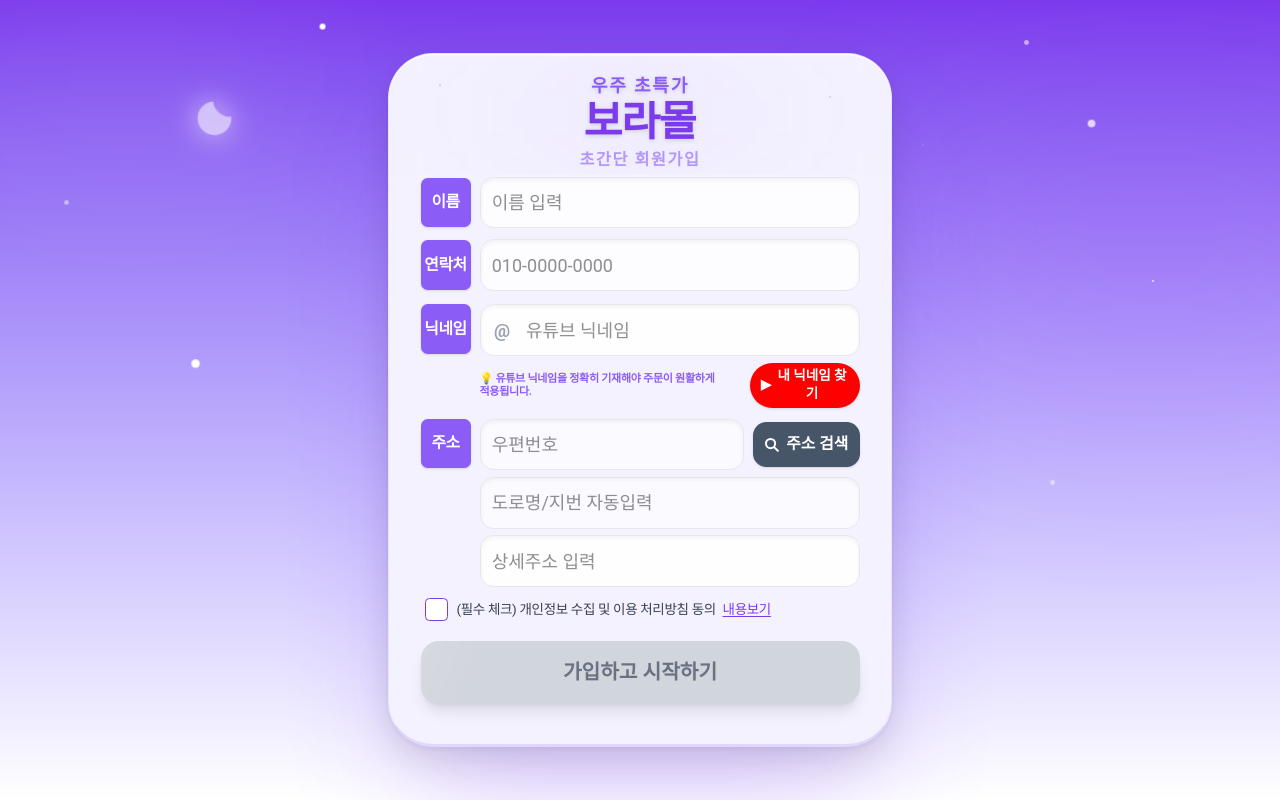
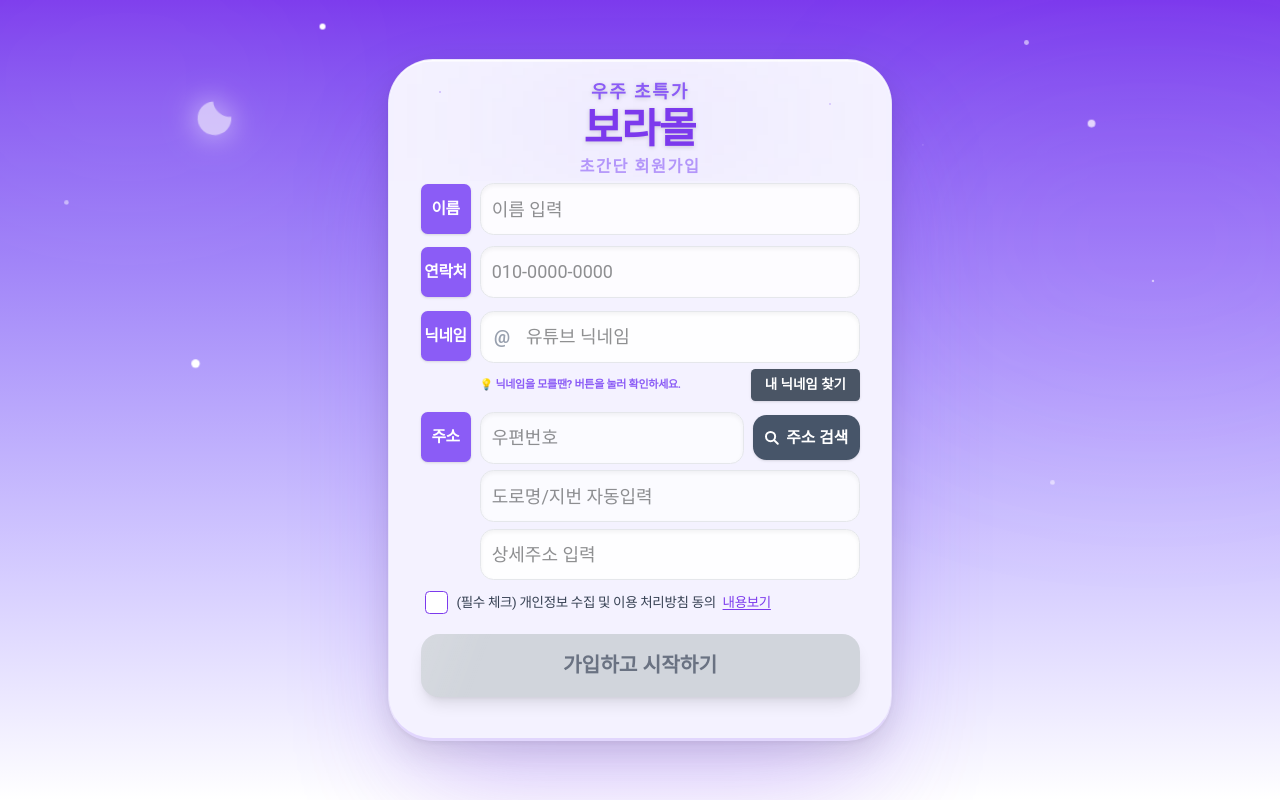
Before and after one commit to dlsekals/boramall, a Next.js app: page / in a window 1280 px wide. Built offline with nearby package versions, Linux system fonts and the light colour scheme; no server answers; the database is empty.

Commit message:
style: refine youtube nickname check button design

```diff
--- a/app/page.tsx
+++ b/app/page.tsx
@@ -472,13 +472,13 @@ function LoginContent() {
                       />
                     </div>
                     <div className="flex flex-col sm:flex-row sm:items-center justify-between gap-1.5 mt-0.5">
-                      <p className="text-[11px] text-[#8b5cf6] font-bold break-keep leading-[1.2] tracking-tight">💡 유튜브 닉네임을 정확히 기재해야 주문이 원활하게 적용됩니다.</p>
+                      <p className="text-[11px] text-[#8b5cf6] font-bold break-keep leading-[1.2] tracking-tight">💡 닉네임을 모를땐? 버튼을 눌러 확인하세요.</p>
                       <button
                         type="button"
                         onClick={() => window.open('https://m.youtube.com/account', '_blank')}
-                        className="self-end sm:self-auto flex items-center gap-1 bg-[#ff0000] text-white text-[10px] sm:text-xs font-bold px-2.5 py-1 rounded-full shadow hover:bg-[#cc0000] active:scale-95 transition-all w-fit"
+                        className="self-end sm:self-auto flex items-center justify-center gap-1 bg-gray-600 text-white text-[11px] sm:text-xs font-bold px-3 py-1.5 rounded shadow-sm hover:bg-gray-700 active:scale-95 transition-all w-fit whitespace-nowrap"
                       >
-                        <span>▶</span> 내 닉네임 찾기
+                        내 닉네임 찾기
                       </button>
                     </div>
                   </div>
```
